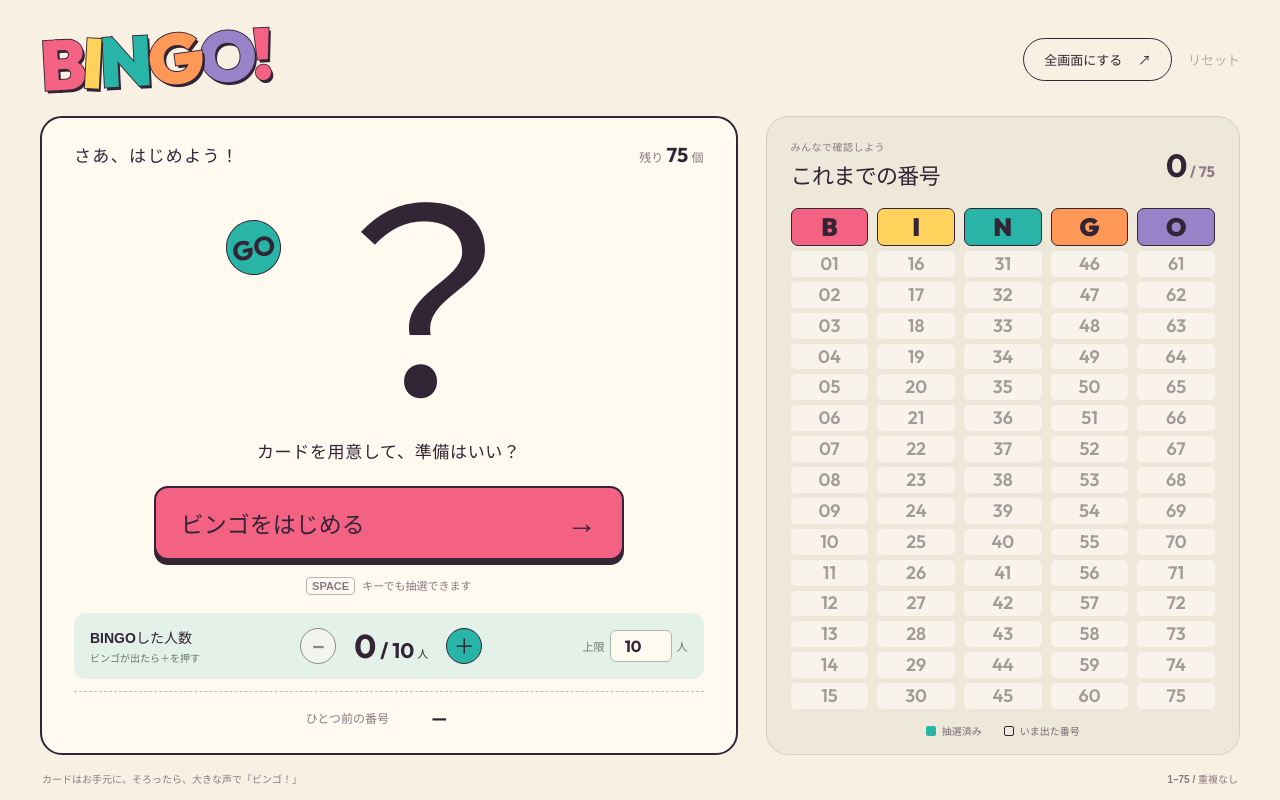
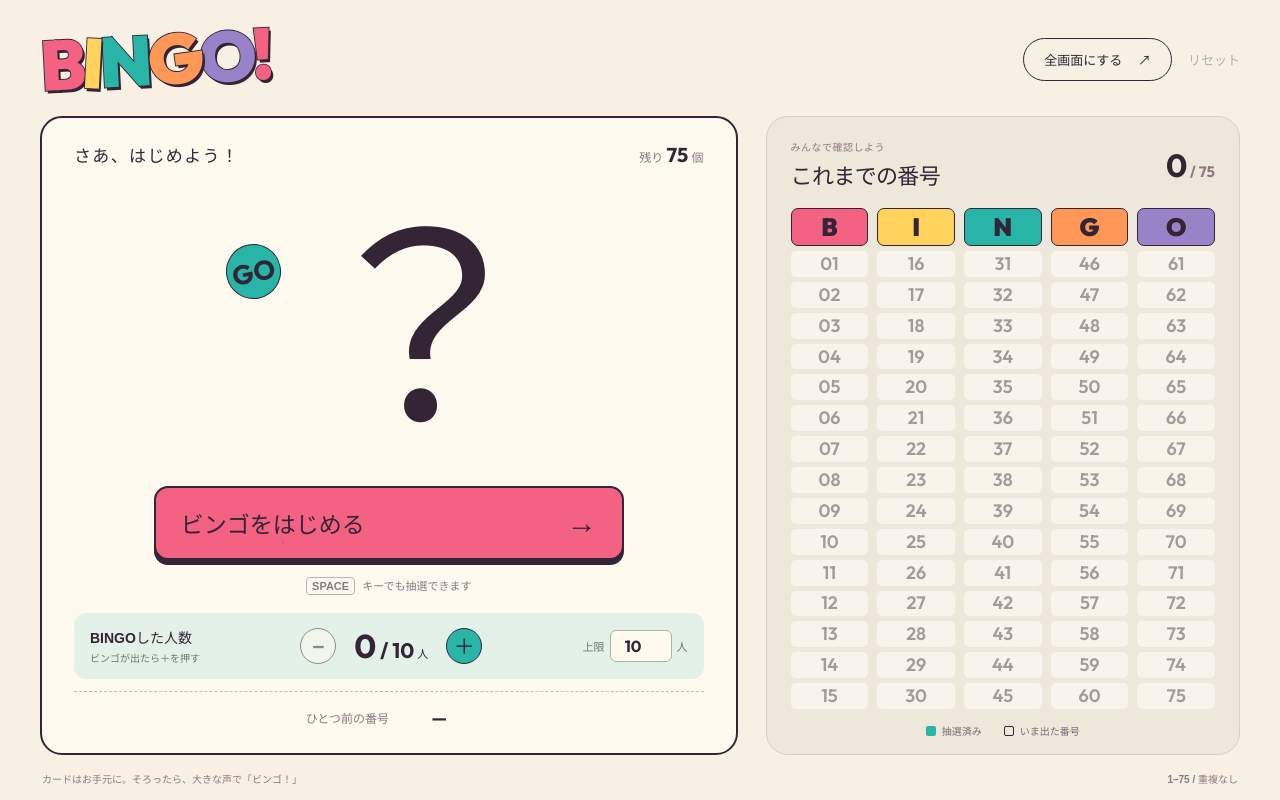
Before and after one commit to green-melon0904/bingo-party-stage, a React (Vite) app: page / in a window 1280 px wide. Built offline with nearby package versions, Linux system fonts and the light colour scheme; a web font is replaced by a local one.

Commit message:
Remove in-draw suspense message

```diff
--- a/src/App.jsx
+++ b/src/App.jsx
@@ -51,7 +51,6 @@ export function App() {
         <div className="stage-top"><p>{spinning ? 'つぎの番号は…' : latest ? 'ただいまの番号' : 'さあ、はじめよう！'}</p><span>残り <b>{75-called.length}</b> 個</span></div>
         <div className={`result ${latest && !spinning ? 'revealed' : ''}`} key={spinning ? 'spin' : latest || 'ready'} aria-hidden="true"><span className="letter" style={{background:shown ? colorFor(shown) : palette[2]}}>{shown ? letterFor(shown) : 'GO'}</span><strong>{shown ? String(shown).padStart(2,'0') : '？'}</strong></div>
         <p className="sr-only" role="status">{!spinning && latest ? `ただいまの番号は ${letterFor(latest)}、${latest} です。` : ''}</p>
-        <p className="message">{spinning ? 'ドキドキ、もうすぐ出るよ！' : called.length === 75 ? 'すべての番号が出ました！' : latest ? '' : 'カードを用意して、準備はいい？'}</p>
         <div className="draw-controls"><button className="draw-button" onClick={draw} disabled={spinning || called.length === 75}>{spinning ? '抽選中…' : called.length === 75 ? '抽選が終了しました' : latest ? '次の番号を引く' : 'ビンゴをはじめる'} <span aria-hidden="true">→</span></button><span className="keyboard-hint"><kbd>SPACE</kbd> キーでも抽選できます</span></div>
         <section className={`winner-counter ${winners.count === winners.limit ? 'at-limit' : ''}`} aria-labelledby="winner-title">
           <div className="winner-label"><h2 id="winner-title">BINGOした人数</h2><span>{winners.count === winners.limit ? <button className="end-again" onClick={() => endDialog.current.showModal()}>上限に到達 · 終了する</button> : 'ビンゴが出たら＋を押す'}</span></div>
```
Also changed, not shown: 1 other file (tests, documents, lock files or other folders).
